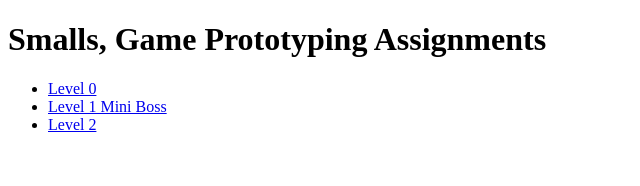
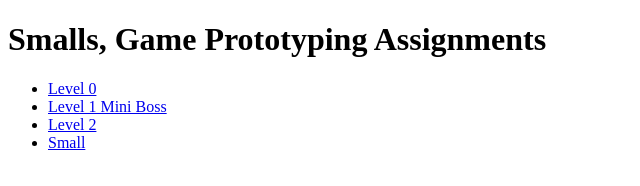
Before and after one commit to LovelyWolfie/GDS137, a plain HTML site: page index.html in a window 1280 px wide. Shown: the full height of the page, 0-640 px from the left. Drawn offline with Linux system fonts and the light colour scheme.

Commit message:
main change

```diff
--- a/index.html
+++ b/index.html
@@ -11,6 +11,7 @@
         <li><a href="Level0/level1.html">Level 0</a></li>
         <li><a href="Week_1/week1_animation.html">Level 1 Mini Boss</a></li>
         <li><a href="Week_2/week2_reactions.html">Level 2</a></li>
+        <li><a href="Physics_Examples/Physics_Examples/Physics/Physics.html"> Small</a></li>
     </ul>
 </body>
 </html>
```
